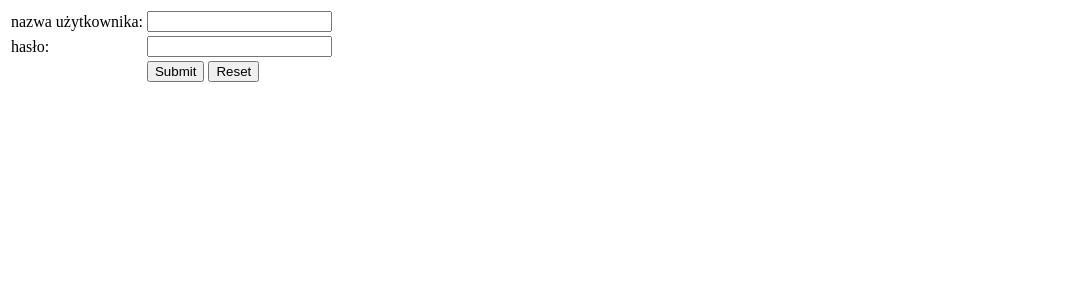
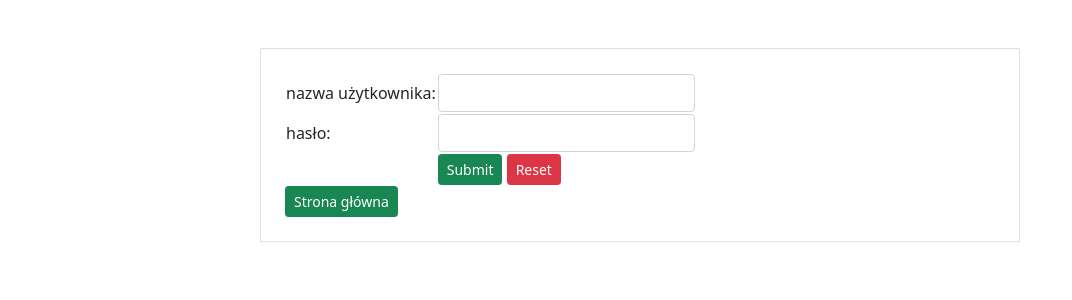
Before and after one commit to HannnaK/giatest, a Flask app: page /login in a window 1280 px wide. Shown: the top 300 px of the page, without its empty margins (0-1072 px from the left). Run offline with Flask 2, Linux system fonts and the light colour scheme.

Commit message:
change of the login page

```diff
--- a/templates/login.html
+++ b/templates/login.html
@@ -3,8 +3,15 @@
 <head>
     <meta charset="UTF-8">
     <title>Logowanie</title>
+    <link href="https://cdn.jsdelivr.net/npm/bootstrap@5.1.3/dist/css/bootstrap.min.css" rel="stylesheet"
+          integrity="sha384-1BmE4kWBq78iYhFldvKuhfTAU6auU8tT94WrHftjDbrCEXSU1oBoqyl2QvZ6jIW3" crossorigin="anonymous">
+
 </head>
+
 <body>
+<div class="container mt-5">
+    <div class="row d-flex justify-content-center">
+        <div class="col-md-8 border p-4">
             <form method="post" action="">
                 <table>
                     <tr>
@@ -21,7 +28,11 @@
                             <input type="reset" class="btn btn-danger btn-sm"></td>
                     </tr>
                 </table>
+
             </form>
-
+            <a href="/" class="btn btn-success btn-sm"> Strona główna </a>
+        </div>
+    </div>
+</div>
 </body>
 </html>
--- a/templates/welcome.html
+++ b/templates/welcome.html
@@ -49,5 +49,6 @@
         <script src="https://cdn.jsdelivr.net/npm/bootstrap@4.0.0/dist/js/bootstrap.min.js"
                 integrity="sha384-JZR6Spejh4U02d8jOt6vLEHfe/JQGiRRSQQxSfFWpi1MquVdAyjUar5+76PVCmYl"
                 crossorigin="anonymous"></script>
+
 </body>
 </html>
```
Lines whose indentation alone changed are shown as unchanged.
